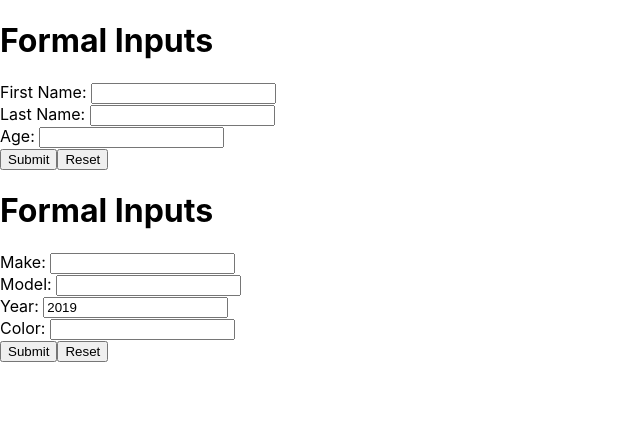
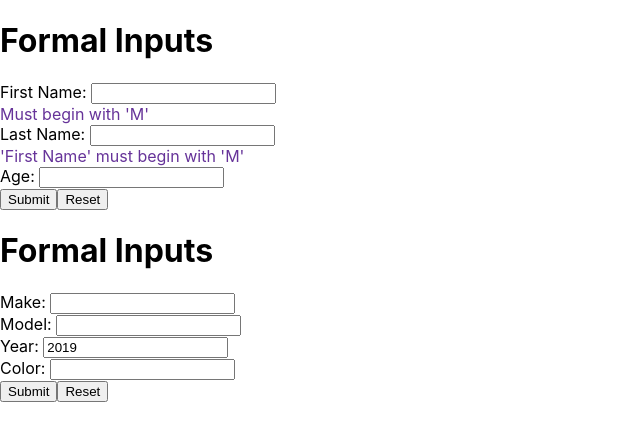
Before and after one commit to octant/kata, a React (Create React App) app: page / in a window 1280 px wide. Shown: the top 440 px of the page, without its empty margins (0-640 px from the left). Built offline with nearby package versions, Linux system fonts and the light colour scheme.

Commit message:
feature: validations

```diff
--- a/src/components/Form/Context.js
+++ b/src/components/Form/Context.js
@@ -3,25 +3,47 @@ import React, { createContext, useReducer } from "react";
 export default schema => {
   const InputContext = createContext();
 
+  const defaultValues = Object.entries(schema).reduce(
+    (prev, [name, def]) => ({ ...prev, [name]: def.defaultValue }),
+    {}
+  );
+
   const initialState = {
-    errors: {},
+    errors: validate(defaultValues),
     schema: schema,
-    values: Object.entries(schema).reduce(
-      (prev, [name, def]) => ({ ...prev, [name]: def.defaultValue }),
-      {}
-    )
+    values: defaultValues
   };
 
   const reducer = (state, { type, payload }) => {
     switch (type) {
       case "reset":
-        return { ...state, values: { ...initialState.values } };
-      case "set":
-        return { ...state, values: { ...state.values, ...payload } };
+        return {
+          ...state,
+          values: { ...initialState.values },
+          errors: validate({ ...initialState.values })
+        };
+      case "values.update":
+        return {
+          ...state,
+          values: { ...state.values, ...payload },
+          errors: validate({ ...state.values, ...payload })
+        };
       default:
         return { ...state };
     }
   };
+
+  function validate(values) {
+    return Object.entries(values).reduce((prev, [name, value]) => {
+      const errors = schema[name].validations.filter(
+        ({ test }) => !test(values)
+      );
+
+      return errors
+        ? { ...prev, [name]: errors.map(({ message }) => message) }
+        : prev;
+    }, {});
+  }
 
   function InputContextProvider(props) {
     const [inputs, inputDispatcher] = useReducer(reducer, initialState);
@@ -35,8 +57,7 @@ export default schema => {
   }
 
   return {
-    context: InputContext,
-    provider: InputContextProvider,
-    schema
+    Context: InputContext,
+    Provider: InputContextProvider
   };
 };
--- a/src/components/Form/Input.js
+++ b/src/components/Form/Input.js
@@ -5,15 +5,17 @@ export default function({ name, context }) {
   const { label, type } = inputs.schema[name];
   const set = e =>
     inputDispatcher({
-      type: "set",
+      type: "values.update",
       payload: { [e.target.name]: e.target.value }
     });
 
   useEffect(() => {
     console.log("rendering input..." + name);
+    console.log("Errors: " + inputs.errors[name]);
   }, [inputs.values[name]]);
 
   return (
+    <>
       <div>
         <label htmlFor={name}>{label}: </label>
         <input
@@ -23,5 +25,9 @@ export default function({ name, context }) {
           type={type}
         />
       </div>
+      <div>
+        <span style={{ color: "rebeccapurple" }}>{inputs.errors[name][0]}</span>
+      </div>
+    </>
   );
 }
--- a/src/components/Form/index.js
+++ b/src/components/Form/index.js
@@ -6,9 +6,9 @@ import Context from "./Context";
 function FormProvider({ schema }) {
   const FormContext = Context(schema);
   return (
-    <FormContext.provider>
-      <Form context={FormContext.context} />
-    </FormContext.provider>
+    <FormContext.Provider>
+      <Form context={FormContext.Context} />
+    </FormContext.Provider>
   );
 }
 
--- a/src/inputs.js
+++ b/src/inputs.js
@@ -6,7 +6,12 @@ export const person = {
     observe: ["lastName"],
     required: false,
     type: "text",
-    validations: []
+    validations: [
+      {
+        test: ({ firstName }) => firstName[0] === "M",
+        message: "Must begin with 'M'"
+      }
+    ]
   },
 
   lastName: {
@@ -16,7 +21,12 @@ export const person = {
     observe: [],
     required: false,
     type: "text",
-    validations: []
+    validations: [
+      {
+        test: ({ firstName }) => firstName[0] === "M",
+        message: "'First Name' must begin with 'M'"
+      }
+    ]
   },
 
   age: {
```
Lines whose indentation alone changed are shown as unchanged.
